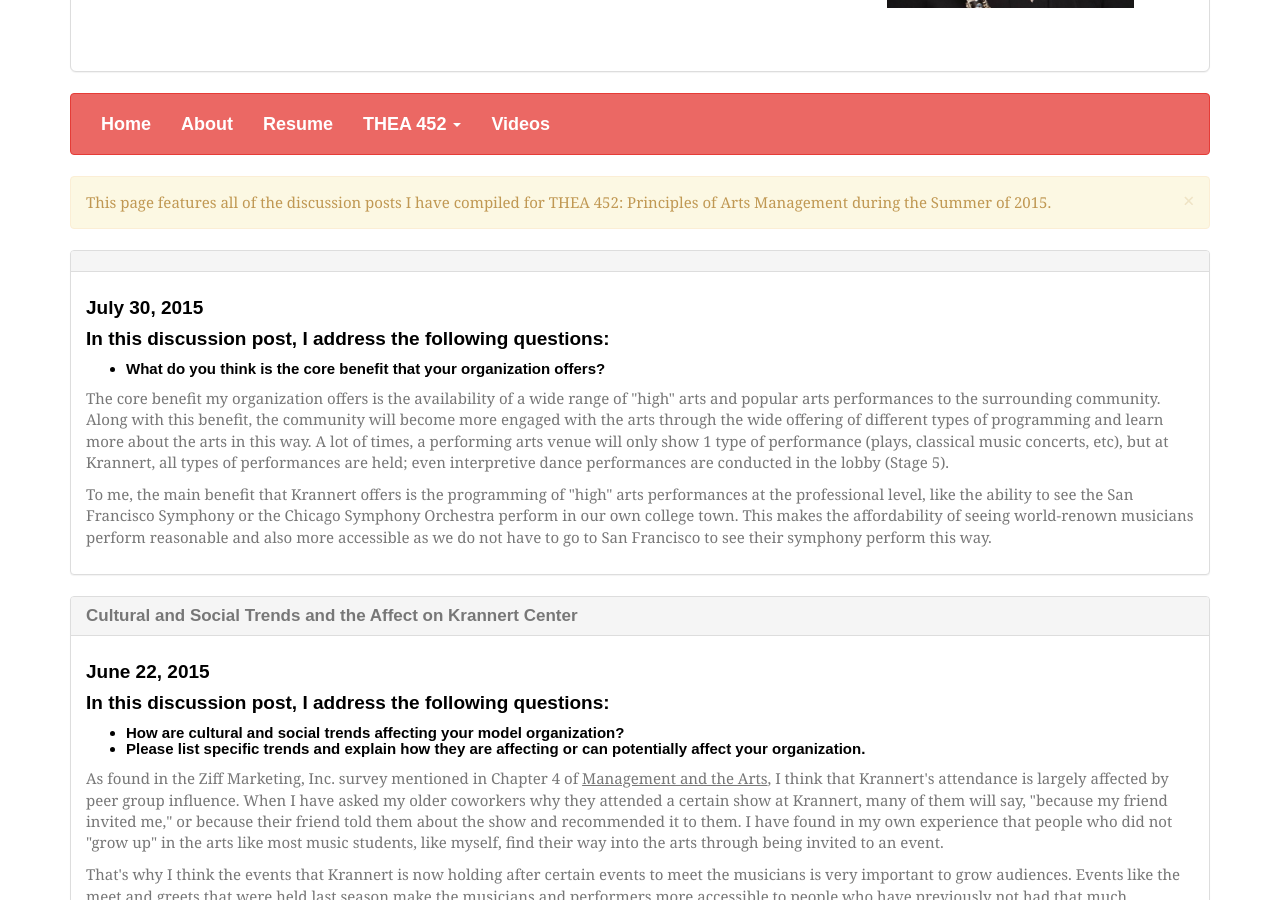
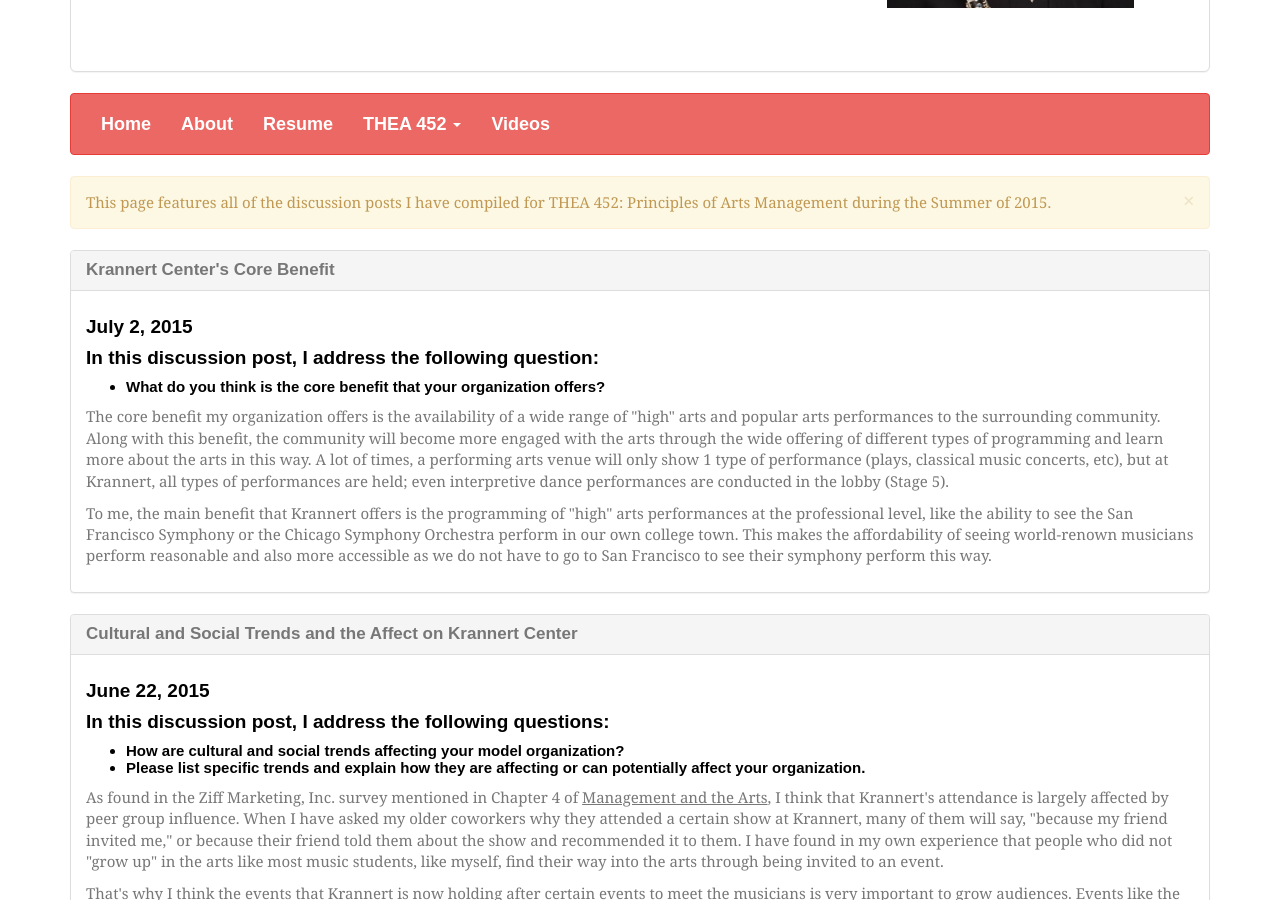
Before and after one commit to michelleplunkett/michelleplunkett.github.io, a Jekyll site: the page built from discussions.html, in a window 1280 px wide and 900 px high, scrolled down 324 px. Built offline with Jekyll 4.4.1, drawn with Linux system fonts in a browser that asks for light colours; nearby versions of some CDN libraries; some web fonts are replaced; Markdown is read by kramdown in place of the engine named in the settings.

Commit message:
Update 2015-07-02-discussion3.html

```diff
--- a/discussions/_posts/2015-07-02-discussion3.html
+++ b/discussions/_posts/2015-07-02-discussion3.html
@@ -1,11 +1,11 @@
 ---
 layout: discussion
-title:  "Krannert Center's "Core Benefit""
+title:  "Krannert Center's Core Benefit"
 date:   2015-07-02
 ---
 				<p></p><p></p>
 
-				<h4>In this discussion post, I address the following questions:</h4>
+				<h4>In this discussion post, I address the following question:</h4>
 
 					<h5><ul>
 
```
